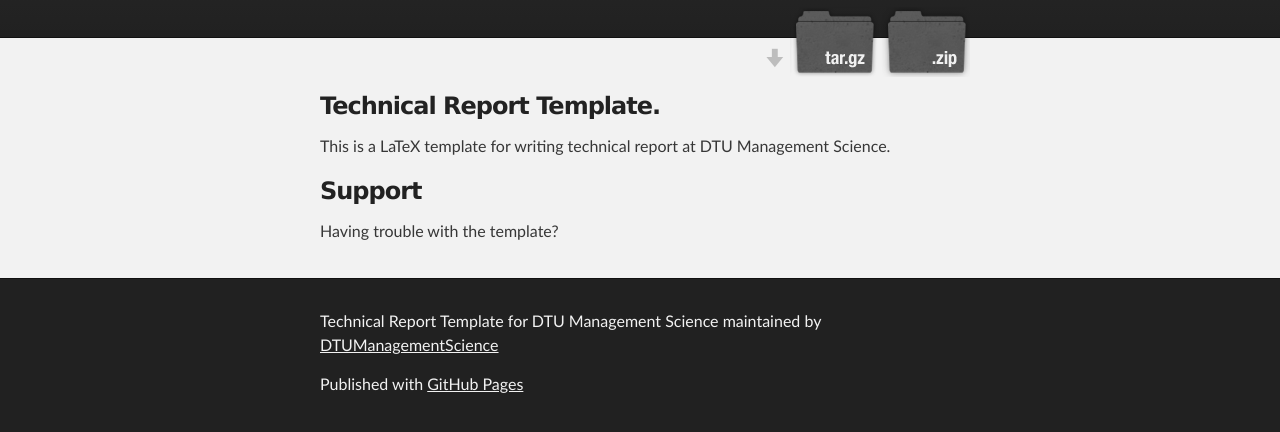
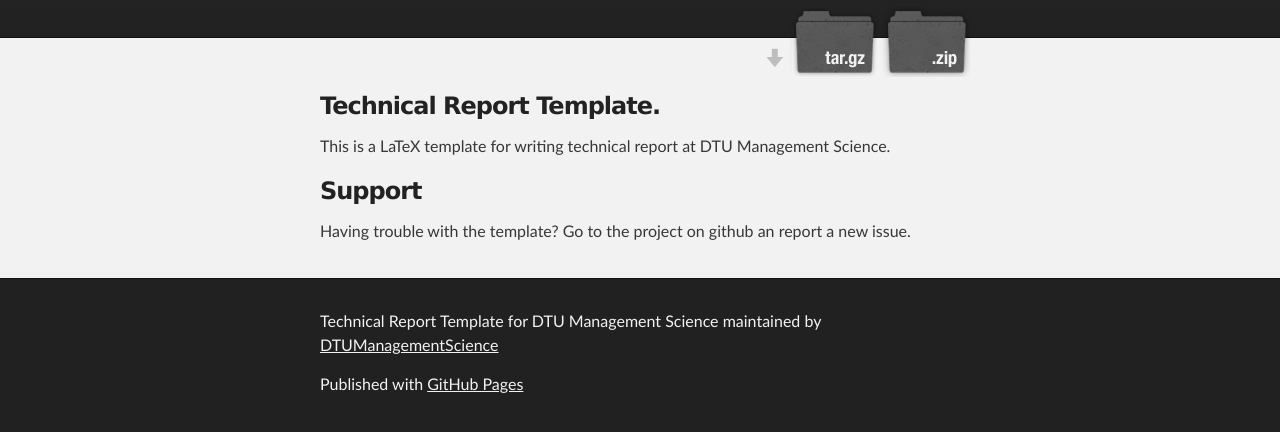
Before and after one commit to DTUManagementScience/TechnicalReport, a plain HTML site: page index.html in a window 1280 px wide. Shown: the part 334-766 px from the top of the page. Drawn offline with Linux system fonts and the light colour scheme.

```diff
--- a/index.html
+++ b/index.html
@@ -39,7 +39,8 @@
 <h3>
 <a id="support" class="anchor" href="#support" aria-hidden="true"><span aria-hidden="true" class="octicon octicon-link"></span></a>Support</h3>
 
-<p>Having trouble with the template?</p>
+<p>Having trouble with the template?
+Go to the project on github an report a new issue.</p>
       </section>
     </div>
 
--- a/params.json
+++ b/params.json
@@ -1,7 +1,7 @@
 {
   "name": "Technical Report Template for DTU Management Science",
   "tagline": "The LaTeX template for writing technical reports at DTU Management Science",
-  "body": "### Technical Report Template.\r\nThis is a LaTeX template for writing technical report at DTU Management Science.\r\n\r\n### Support\r\nHaving trouble with the template?\r\n",
+  "body": "### Technical Report Template.\r\nThis is a LaTeX template for writing technical report at DTU Management Science.\r\n\r\n### Support\r\nHaving trouble with the template?\r\nGo to the project on github an report a new issue.\r\n",
   "google": "",
   "note": "Don't delete this file! It's used internally to help with page regeneration."
 }
```
